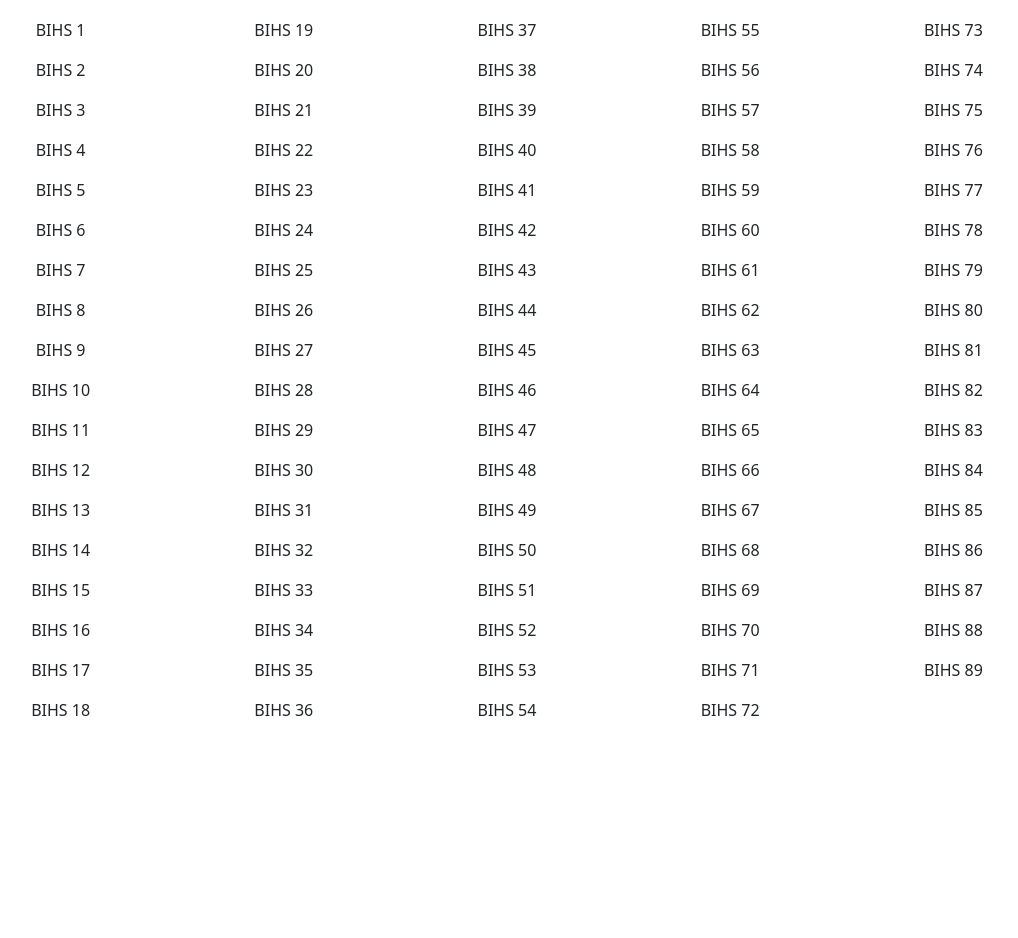
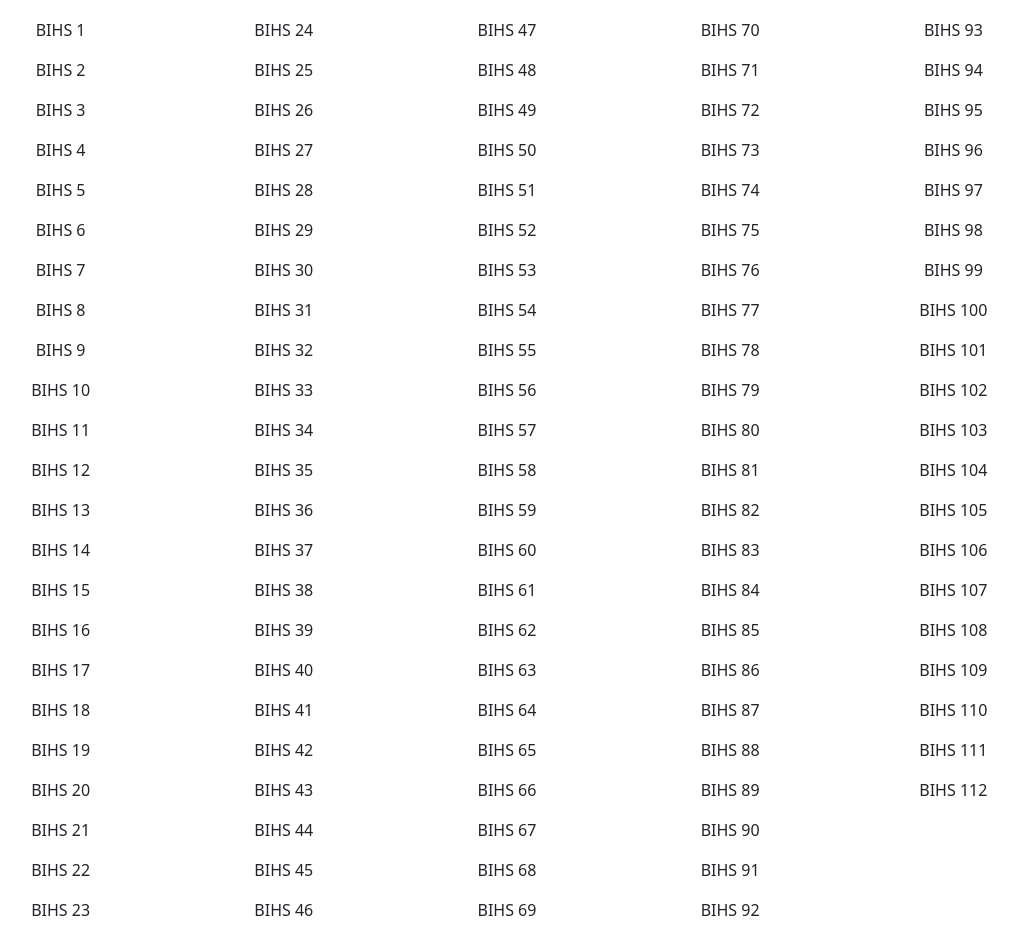
Before and after one commit to joshswgit/bihs-v2, a React (Create React App) app: page /index in a window 1280 px wide. Shown: the part 240-1178 px from the top of the page, without its empty margins (133-1151 px from the left). Before the commit the page ends 978 px from the top, so only its background shows below. Built offline with nearby package versions, Linux system fonts and the light colour scheme.

Commit message:
Replace 1-4, add 90

```diff
--- a/src/component/Video/VideoApi.js
+++ b/src/component/Video/VideoApi.js
@@ -2,12 +2,12 @@
     {
         id: 1,
         name: "BIHS 1",
-        videoLink: "https://vimeo.com/794599176"
+        videoLink: "https://vimeo.com/797735800"
     },
     {
         id: 2,
         name: "BIHS 2",
-        videoLink: "https://vimeo.com/794602670"
+        videoLink: "https://vimeo.com/797736043"
     },
     {
         id: 3,
@@ -17,7 +17,7 @@
     {
         id: 4,
         name: "BIHS 4",
-        videoLink: "https://vimeo.com/794608435"
+        videoLink: "https://vimeo.com/797736595"
     },
     {
         id: 5,
@@ -444,111 +444,121 @@
         name: "BIHS 89",
         videoLink: "https://vimeo.com/797508174"
     },
-    // {
-    //     id: 91,
-    //     name: "BIHS 91",
-    //     videoLink: "https://vimeo.com/797509624"
-    // },
-    // {
-    //     id: 92,
-    //     name: "BIHS 92",
-    //     videoLink: "https://vimeo.com/797522310"
-    // },
-    // {
-    //     id: 93,
-    //     name: "BIHS 93",
-    //     videoLink: "https://vimeo.com/797523489"
-    // },
-    // {
-    //     id: 94,
-    //     name: "BIHS 94",
-    //     videoLink: "https://vimeo.com/797524724"
-    // },
-    // {
-    //     id: 95,
-    //     name: "BIHS 95",
-    //     videoLink: "https://vimeo.com/797525724"
-    // },
-    // {
-    //     id: 96,
-    //     name: "BIHS 96",
-    //     videoLink: "https://vimeo.com/797526789"
-    // },
-    // {
-    //     id: 97,
-    //     name: "BIHS 97",
-    //     videoLink: "https://vimeo.com/797528010"
-    // },
-    // {
-    //     id: 98,
-    //     name: "BIHS 98",
-    //     videoLink: "https://vimeo.com/797529019"
-    // },
-    // {
-    //     id: 99,
-    //     name: "BIHS 99",
-    //     videoLink: "https://vimeo.com/797529675"
-    // },
-    // {
-    //     id: 100,
-    //     name: "BIHS 100",
-    //     videoLink: "https://vimeo.com/797530671"
-    // },
-    // {
-    //     id: 101,
-    //     name: "BIHS 101",
-    //     videoLink: "https://vimeo.com/797531737"
-    // },
-    // {
-    //     id: 102,
-    //     name: "BIHS 102",
-    //     videoLink: "https://vimeo.com/797532332"
-    // },
-    // {
-    //     id: 103,
-    //     name: "BIHS 103",
-    //     videoLink: "https://vimeo.com/797533271"
-    // },
-    // {
-    //     id: 104,
-    //     name: "BIHS 104",
-    //     videoLink: "https://vimeo.com/797534214"
-    // },
-    // {
-    //     id: 105,
-    //     name: "BIHS 105",
-    //     videoLink: "https://vimeo.com/797535150"
-    // },
-    // {
-    //     id: 106,
-    //     name: "BIHS 106",
-    //     videoLink: "https://vimeo.com/797537160"
-    // },
-    // {
-    //     id: 107,
-    //     name: "BIHS 107",
-    //     videoLink: "https://vimeo.com/797537657"
-    // },
-    // {
-    //     id: 108,
-    //     name: "BIHS 108",
-    //     videoLink: "https://vimeo.com/797538328"
-    // },
-    // {
-    //     id: 109,
-    //     name: "BIHS 109",
-    //     videoLink: "https://vimeo.com/797538975"
-    // },
-    // {
-    //     id: 110,
-    //     name: "BIHS 110",
-    //     videoLink: "https://vimeo.com/797539999"
-    // },
-    // {
-    //     id: 111,
-    //     name: "BIHS 111",
-    //     videoLink: "https://vimeo.com/797540375"
-    // },
+    {
+        id: 90,
+        name: "BIHS 90",
+        videoLink: "https://vimeo.com/797729610"
+    },
+    {
+        id: 91,
+        name: "BIHS 91",
+        videoLink: "https://vimeo.com/797509624"
+    },
+    {
+        id: 92,
+        name: "BIHS 92",
+        videoLink: "https://vimeo.com/797522310"
+    },
+    {
+        id: 93,
+        name: "BIHS 93",
+        videoLink: "https://vimeo.com/797523489"
+    },
+    {
+        id: 94,
+        name: "BIHS 94",
+        videoLink: "https://vimeo.com/797524724"
+    },
+    {
+        id: 95,
+        name: "BIHS 95",
+        videoLink: "https://vimeo.com/797525724"
+    },
+    {
+        id: 96,
+        name: "BIHS 96",
+        videoLink: "https://vimeo.com/797526789"
+    },
+    {
+        id: 97,
+        name: "BIHS 97",
+        videoLink: "https://vimeo.com/797528010"
+    },
+    {
+        id: 98,
+        name: "BIHS 98",
+        videoLink: "https://vimeo.com/797529019"
+    },
+    {
+        id: 99,
+        name: "BIHS 99",
+        videoLink: "https://vimeo.com/797529675"
+    },
+    {
+        id: 100,
+        name: "BIHS 100",
+        videoLink: "https://vimeo.com/797530671"
+    },
+    {
+        id: 101,
+        name: "BIHS 101",
+        videoLink: "https://vimeo.com/797531737"
+    },
+    {
+        id: 102,
+        name: "BIHS 102",
+        videoLink: "https://vimeo.com/797532332"
+    },
+    {
+        id: 103,
+        name: "BIHS 103",
+        videoLink: "https://vimeo.com/797533271"
+    },
+    {
+        id: 104,
+        name: "BIHS 104",
+        videoLink: "https://vimeo.com/797534214"
+    },
+    {
+        id: 105,
+        name: "BIHS 105",
+        videoLink: "https://vimeo.com/797535150"
+    },
+    {
+        id: 106,
+        name: "BIHS 106",
+        videoLink: "https://vimeo.com/797537160"
+    },
+    {
+        id: 107,
+        name: "BIHS 107",
+        videoLink: "https://vimeo.com/797537657"
+    },
+    {
+        id: 108,
+        name: "BIHS 108",
+        videoLink: "https://vimeo.com/797538328"
+    },
+    {
+        id: 109,
+        name: "BIHS 109",
+        videoLink: "https://vimeo.com/797538975"
+    },
+    {
+        id: 110,
+        name: "BIHS 110",
+        videoLink: "https://vimeo.com/797539999"
+    },
+    {
+        id: 111,
+        name: "BIHS 111",
+        videoLink: "https://vimeo.com/797540375"
+    },
+    {
+        id: 112,
+        name: "BIHS 112",
+        videoLink: "https://vimeo.com/797731058"
+    },
 ]
 
 export default Videos
--- a/src/pages/IndexPage.js
+++ b/src/pages/IndexPage.js
@@ -98,28 +98,30 @@ let playVideos = [
               Videos[85].videoLink,
               Videos[86].videoLink,
               Videos[87].videoLink,
-              // Videos[88].videoLink,
-              // Videos[89].videoLink,
-              // Videos[90].videoLink,
-              // Videos[91].videoLink,
-              // Videos[92].videoLink,
-              // Videos[93].videoLink,
-              // Videos[94].videoLink,
-              // Videos[95].videoLink,
-              // Videos[96].videoLink,
-              // Videos[97].videoLink,
-              // Videos[98].videoLink,
-              // Videos[99].videoLink,
-              // Videos[100].videoLink,
-              // Videos[101].videoLink,
-              // Videos[102].videoLink,
-              // Videos[103].videoLink,
-              // Videos[104].videoLink,
-              // Videos[105].videoLink,
-              // Videos[106].videoLink,
-              // Videos[107].videoLink,
-              // Videos[108].videoLink,
-              // Videos[109].videoLink,
+              Videos[88].videoLink,
+              Videos[89].videoLink,
+              Videos[90].videoLink,
+              Videos[91].videoLink,
+              Videos[92].videoLink,
+              Videos[93].videoLink,
+              Videos[94].videoLink,
+              Videos[95].videoLink,
+              Videos[96].videoLink,
+              Videos[97].videoLink,
+              Videos[98].videoLink,
+              Videos[99].videoLink,
+              Videos[100].videoLink,
+              Videos[101].videoLink,
+              Videos[102].videoLink,
+              Videos[103].videoLink,
+              Videos[104].videoLink,
+              Videos[105].videoLink,
+              Videos[106].videoLink,
+              Videos[107].videoLink,
+              Videos[108].videoLink,
+              Videos[109].videoLink,
+              Videos[110].videoLink,
+              Videos[111].videoLink,
             ]
 
  let randomItems
```
